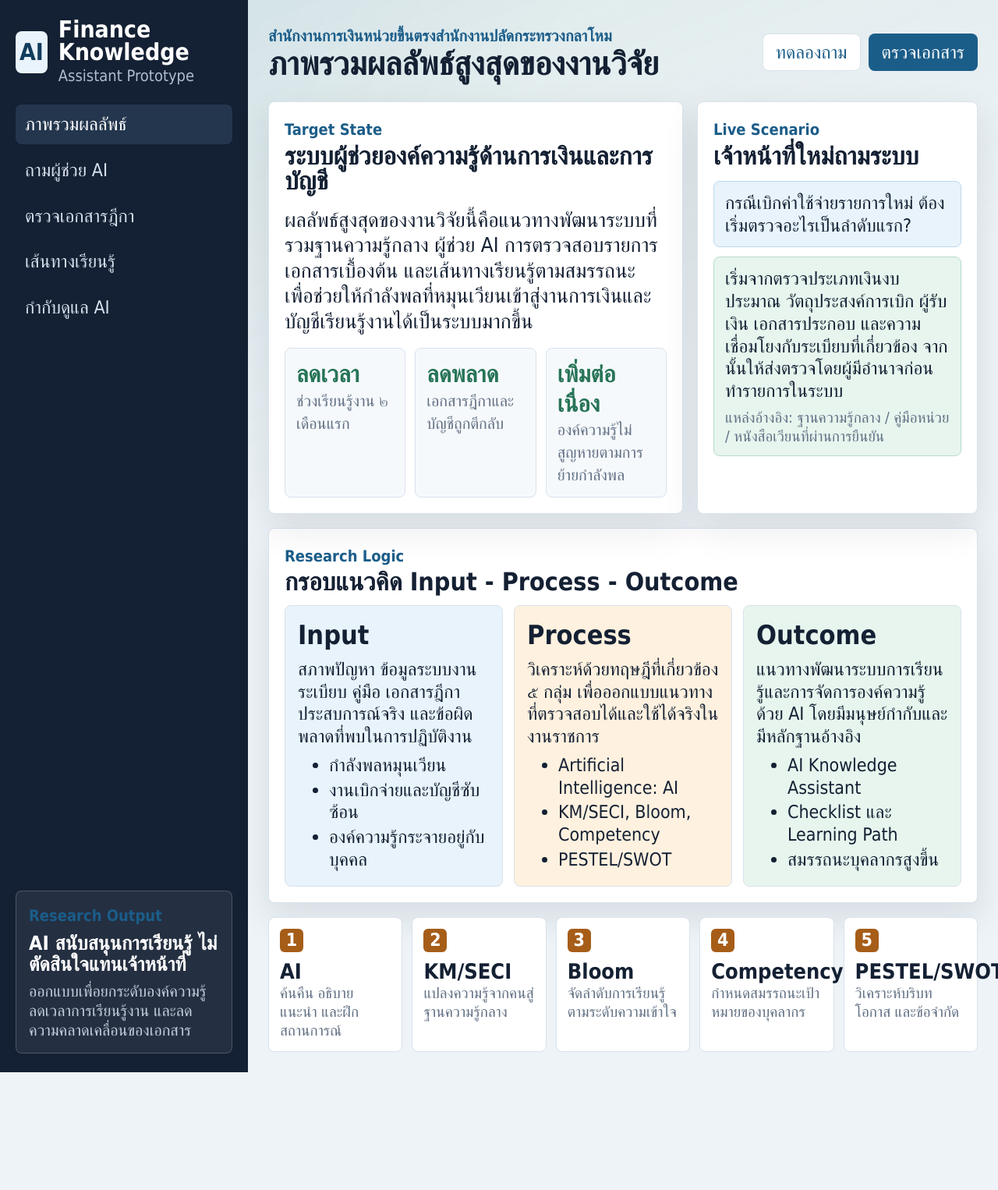
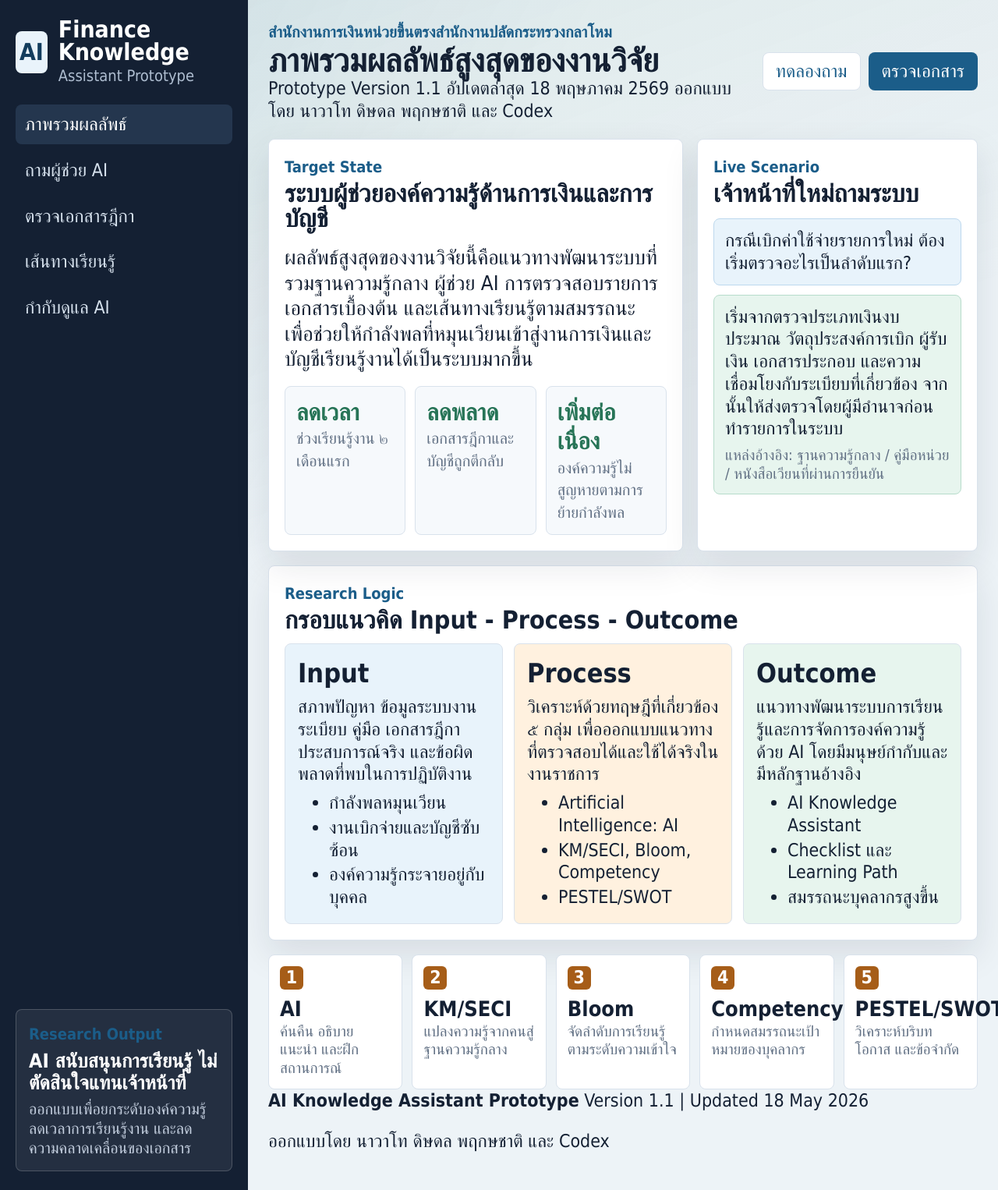
Before and after one commit to Ncsc8650/test001, a plain HTML site: page research-outcome-prototype/index.html in a window 1280 px wide. Shown: the whole page at 78% size. Before the commit the page ends 1375 px from the top, so only its background shows below. Drawn offline with Linux system fonts and the light colour scheme; a web font is replaced by a local one.

Commit message:
Update prototype version and designer credit

```diff
--- a/research-outcome-prototype/index.html
+++ b/research-outcome-prototype/index.html
@@ -37,6 +37,11 @@
         <div>
           <p class="eyebrow">สำนักงานการเงินหน่วยขึ้นตรงสำนักงานปลัดกระทรวงกลาโหม</p>
           <h2 id="page-title">ภาพรวมผลลัพธ์สูงสุดของงานวิจัย</h2>
+          <div class="version-line">
+            <span>Prototype Version 1.1</span>
+            <span>อัปเดตล่าสุด 18 พฤษภาคม 2569</span>
+            <span>ออกแบบโดย นาวาโท ดิษดล พฤกษชาติ และ Codex</span>
+          </div>
         </div>
         <div class="top-actions">
           <button class="ghost-button" data-jump="assistant">ทดลองถาม</button>
@@ -250,6 +255,14 @@
           </section>
         </div>
       </section>
+
+      <footer class="site-footer">
+        <div>
+          <strong>AI Knowledge Assistant Prototype</strong>
+          <span>Version 1.1 | Updated 18 May 2026</span>
+        </div>
+        <p>ออกแบบโดย นาวาโท ดิษดล พฤกษชาติ และ Codex</p>
+      </footer>
     </main>
   </div>
   <script src="./script.js"></script>
```
